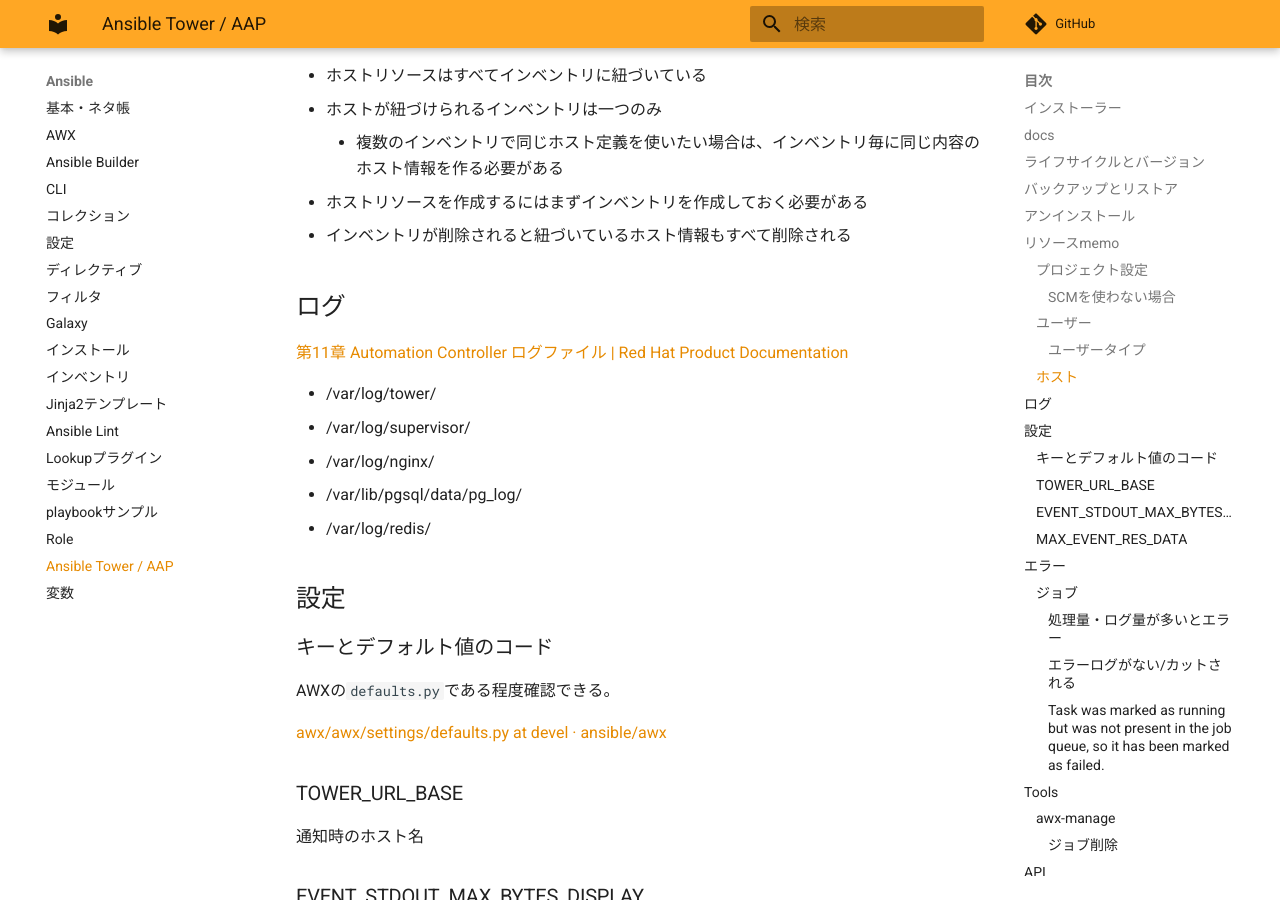
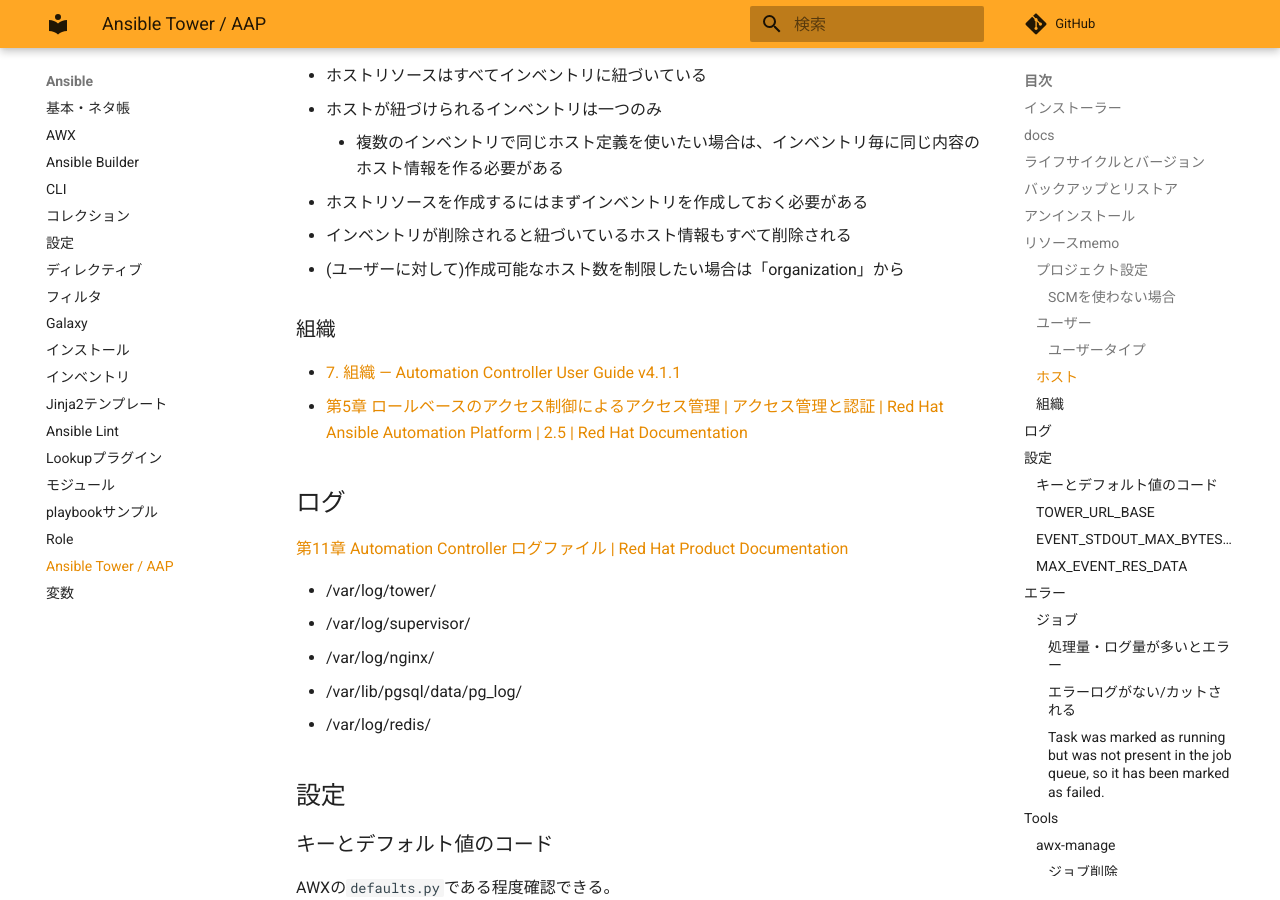
Before and after one commit to zaki-lknr/docs, an MkDocs documentation site: the page built from docs/Ansible/tower.md, in a window 1280 px wide and 900 px high, scrolled down 2210 px. Built offline with MkDocs 1.6.1 and Material for MkDocs 9.7.7, drawn with Linux system fonts in a browser that asks for light colours; comment, search, counter and statistics services are not loaded.

Commit message:
add: ansible/tower: organizationリソース

```diff
--- a/docs/Ansible/tower.md
+++ b/docs/Ansible/tower.md
@@ -76,6 +76,12 @@ Gitとか使わずTowerのホストのファイルシステム上のplaybookを
     - 複数のインベントリで同じホスト定義を使いたい場合は、インベントリ毎に同じ内容のホスト情報を作る必要がある
 - ホストリソースを作成するにはまずインベントリを作成しておく必要がある
 - インベントリが削除されると紐づいているホスト情報もすべて削除される
+- (ユーザーに対して)作成可能なホスト数を制限したい場合は「organization」から
+
+### 組織
+
+- [7. 組織 — Automation Controller User Guide v4.1.1](https://docs.ansible.com/automation-controller/4.1.1/html_ja/userguide/organizations.html)
+- [第5章 ロールベースのアクセス制御によるアクセス管理 | アクセス管理と認証 | Red Hat Ansible Automation Platform | 2.5 | Red Hat Documentation](https://docs.redhat.com/ja/documentation/red_hat_ansible_automation_platform/2.5/html/access_management_and_authentication/gw-managing-access)
 
 ## ログ
 
```
